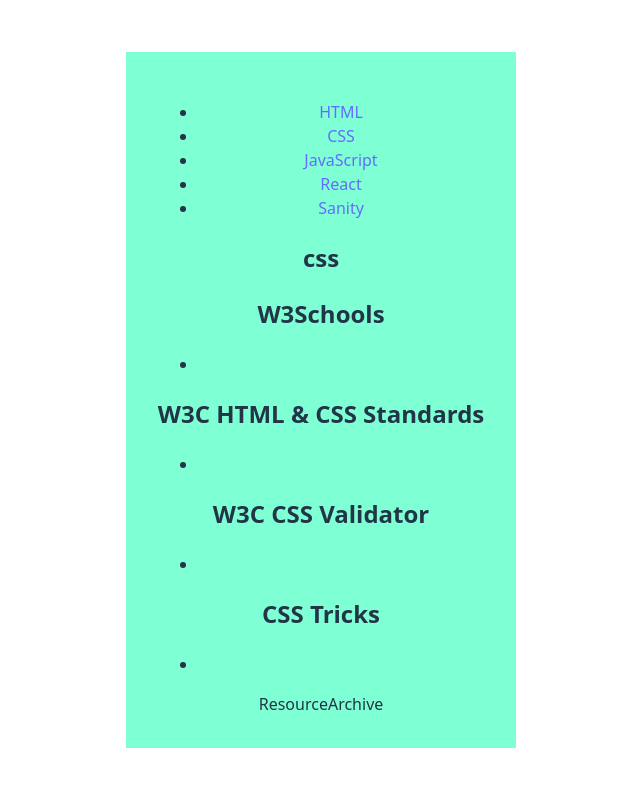
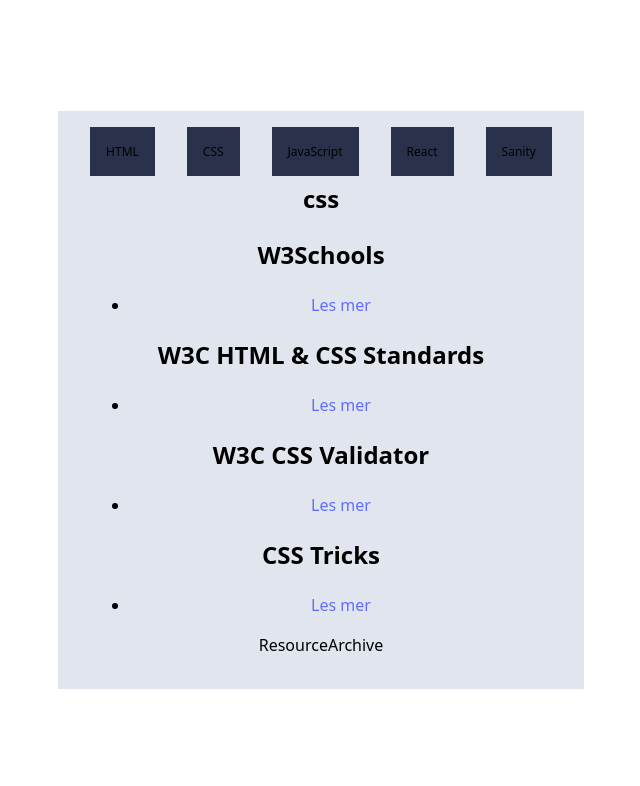
Before and after one commit to odaju/uin25ak2_resourceapp_odaju, a React (Vite) app: page /css in a window 1280 px wide. Shown: the top 786 px of the page, without its empty margins (319-959 px from the left). Built offline with nearby package versions, Linux system fonts and the light colour scheme.

Commit message:
gjort ferdig link til URL listepunktene fra resources.js og justert litt css

```diff
--- a/src/components/Resources.jsx
+++ b/src/components/Resources.jsx
@@ -14,7 +14,7 @@
                 <h2 id="overskrift">{filtermap.title}</h2>
                  <ul>
                     <li>
-                    <Link to={filtermap.url} />
+                    <Link to={filtermap.url}>Les mer</Link>
                     </li>
                 </ul>
             </article>
--- a/src/styles/style.scss
+++ b/src/styles/style.scss
@@ -1,3 +1,39 @@
 #root{
-    background-color: aquamarine;
+    background-color: var(--grey);
+    color: black;
+    --blue: #2a324b;
+    --bluegrey: #58699D;
+    --grey: #E1E5EE;
+    --white: #fff;
+    --black: #000;
 }
+//Laget sass/css for header og linkene i header området.
+#container{
+
+        header{
+            display: flex;
+            flex-direction: row;
+            color: var(--black);
+
+            nav{
+                ul{
+                    display: flex;
+                    flex-direction:row;
+                    list-style: none;
+                    justify-content: space-between;
+                    gap: 2rem;
+                    margin: 0;
+                    padding: 0;
+                    font-size: 12px;
+
+                    a{
+                        background-color: var(--blue);
+                        padding: 1rem;
+                        margin: 0;
+                        text-decoration: none;
+                        color: var(--black);
+                    }
+                }
+            }
+        }
+}
```
